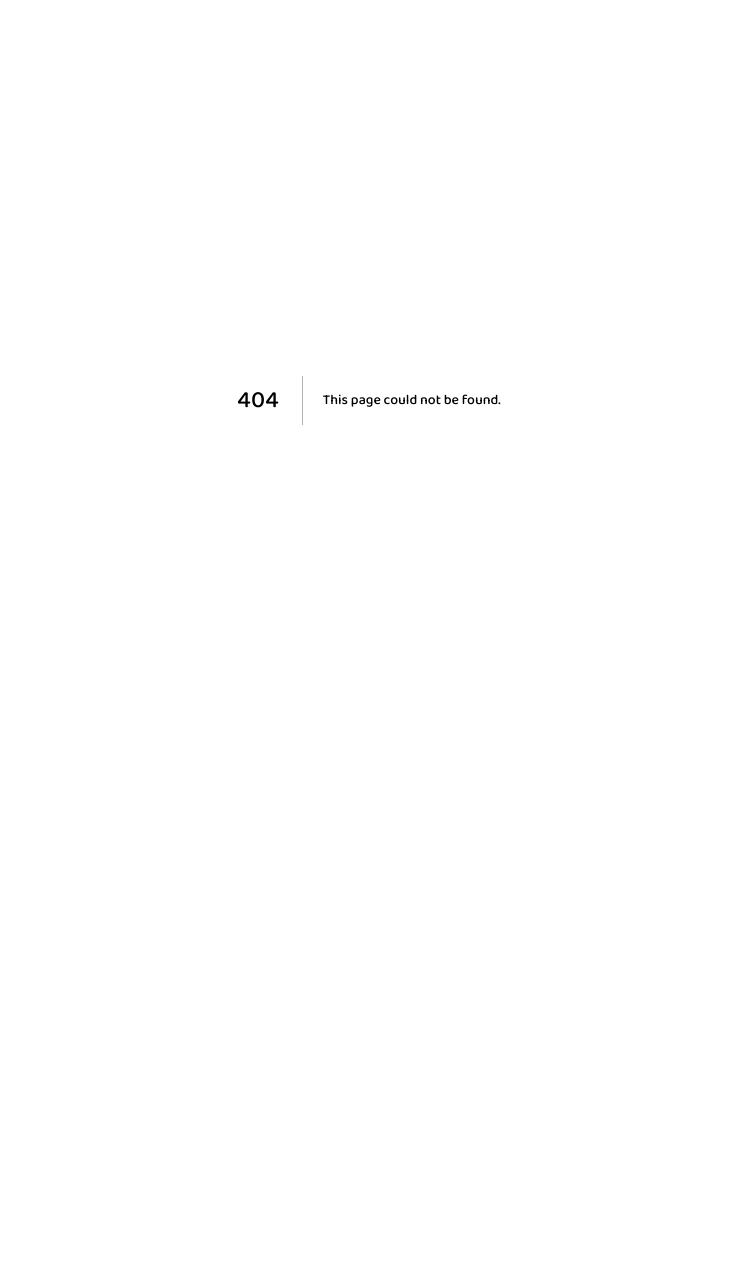
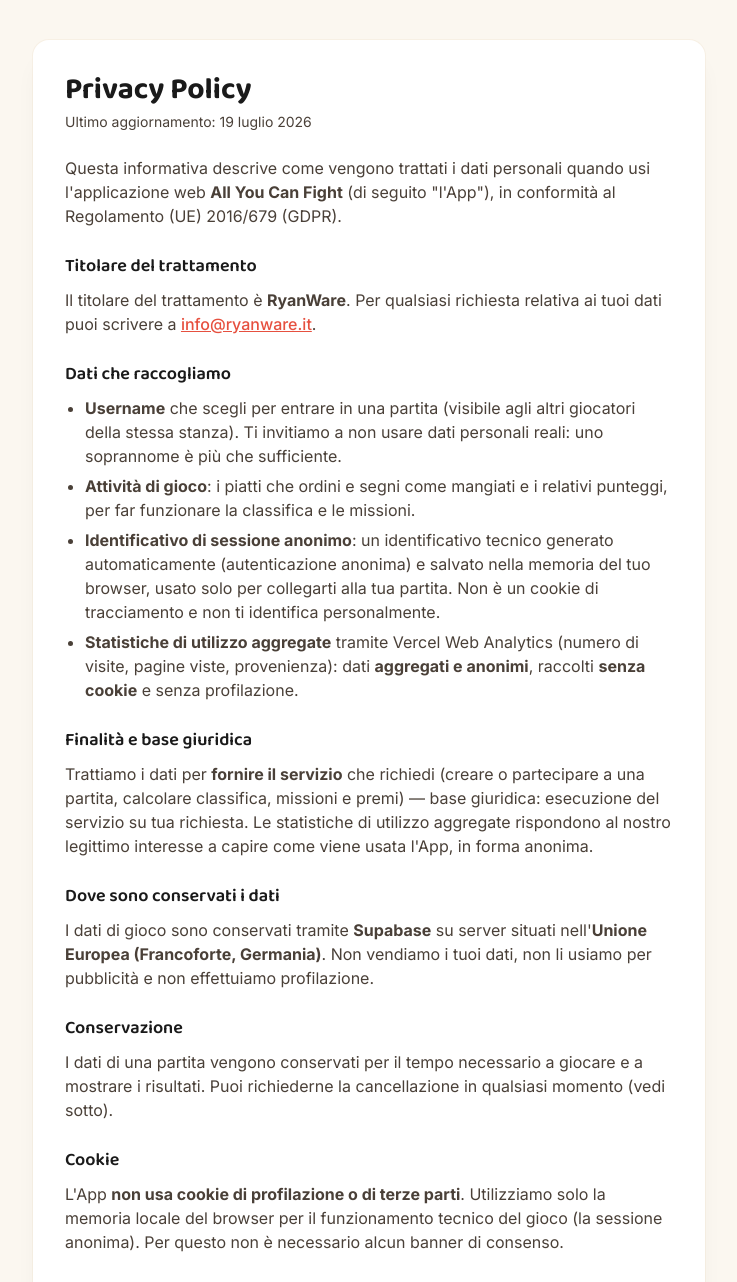
Before and after one commit to sonoryaann/AllYouCanFight, a Next.js app: page /privacy in a window 1280 px wide. Before the commit this address had no page. Shown: the top 1282 px of the page, without its empty margins (271-1008 px from the left). Before the commit the page ends 800 px from the top, so only its background shows below. Built offline with nearby package versions, Linux system fonts and the light colour scheme.

Commit message:
feat: cookieless Vercel Web Analytics + GDPR privacy policy page

```diff
--- a/package.json
+++ b/package.json
@@ -13,6 +13,7 @@
   "dependencies": {
     "@supabase/ssr": "^0.12.3",
     "@supabase/supabase-js": "^2.109.0",
+    "@vercel/analytics": "^2.0.1",
     "next": "16.2.10",
     "react": "19.2.4",
     "react-dom": "19.2.4"
--- a/src/app/layout.tsx
+++ b/src/app/layout.tsx
@@ -1,5 +1,6 @@
 import type { Metadata, Viewport } from "next";
 import { Baloo_2, Inter } from "next/font/google";
+import { Analytics } from "@vercel/analytics/next";
 import "./globals.css";
 
 const baloo = Baloo_2({
@@ -41,7 +42,10 @@ export default function RootLayout({
       lang="it"
       className={`${baloo.variable} ${inter.variable} h-full antialiased`}
     >
-      <body className="min-h-full flex flex-col bg-rice text-nori">{children}</body>
+      <body className="min-h-full flex flex-col bg-rice text-nori">
+        {children}
+        <Analytics />
+      </body>
     </html>
   );
 }
--- a/src/app/page.tsx
+++ b/src/app/page.tsx
@@ -1,6 +1,7 @@
 "use client";
 
 import { useEffect, useState } from "react";
+import Link from "next/link";
 import { CreateForm } from "@/components/CreateForm";
 import { JoinForm } from "@/components/JoinForm";
 import { IntroAnimation } from "@/components/IntroAnimation";
@@ -57,6 +58,12 @@ export default function Home() {
           </h2>
           <JoinForm />
         </section>
+
+        <footer className="pt-2 text-center">
+          <Link href="/privacy" className="text-xs text-nori-soft underline hover:text-nori">
+            Privacy Policy
+          </Link>
+        </footer>
       </div>
     </div>
   );
--- /dev/null
+++ b/src/app/privacy/page.tsx
@@ -0,0 +1,129 @@
+import type { Metadata } from "next";
+import Link from "next/link";
+
+export const metadata: Metadata = {
+  title: "Privacy Policy — All You Can Fight",
+  description: "Come All You Can Fight tratta i tuoi dati.",
+};
+
+export default function PrivacyPage() {
+  return (
+    <div className="flex flex-1 flex-col items-center bg-rice px-4 py-10">
+      <article className="flex w-full max-w-2xl flex-col gap-6 rounded-2xl bg-card p-6 shadow-xl shadow-nori/5 ring-1 ring-soy-soft/40 sm:p-8">
+        <header className="flex flex-col gap-1">
+          <h1 className="font-display text-3xl font-bold text-nori">Privacy Policy</h1>
+          <p className="text-sm text-nori-soft">Ultimo aggiornamento: 19 luglio 2026</p>
+        </header>
+
+        <p className="text-nori-soft">
+          Questa informativa descrive come vengono trattati i dati personali quando usi
+          l&apos;applicazione web <strong>All You Can Fight</strong> (di seguito &quot;l&apos;App&quot;),
+          in conformità al Regolamento (UE) 2016/679 (GDPR).
+        </p>
+
+        <section className="flex flex-col gap-2">
+          <h2 className="font-display text-lg font-semibold text-nori">Titolare del trattamento</h2>
+          <p className="text-nori-soft">
+            Il titolare del trattamento è <strong>RyanWare</strong>. Per qualsiasi richiesta relativa
+            ai tuoi dati puoi scrivere a{" "}
+            <a href="mailto:info@ryanware.it" className="font-medium text-salmon-dark underline">
+              info@ryanware.it
+            </a>
+            .
+          </p>
+        </section>
+
+        <section className="flex flex-col gap-2">
+          <h2 className="font-display text-lg font-semibold text-nori">Dati che raccogliamo</h2>
+          <ul className="flex list-disc flex-col gap-1.5 pl-5 text-nori-soft">
+            <li>
+              <strong>Username</strong> che scegli per entrare in una partita (visibile agli altri
+              giocatori della stessa stanza). Ti invitiamo a non usare dati personali reali: uno
+              soprannome è più che sufficiente.
+            </li>
+            <li>
+              <strong>Attività di gioco</strong>: i piatti che ordini e segni come mangiati e i
+              relativi punteggi, per far funzionare la classifica e le missioni.
+            </li>
+            <li>
+              <strong>Identificativo di sessione anonimo</strong>: un identificativo tecnico generato
+              automaticamente (autenticazione anonima) e salvato nella memoria del tuo browser, usato
+              solo per collegarti alla tua partita. Non è un cookie di tracciamento e non ti
+              identifica personalmente.
+            </li>
+            <li>
+              <strong>Statistiche di utilizzo aggregate</strong> tramite Vercel Web Analytics
+              (numero di visite, pagine viste, provenienza): dati <strong>aggregati e anonimi</strong>,
+              raccolti <strong>senza cookie</strong> e senza profilazione.
+            </li>
+          </ul>
+        </section>
+
+        <section className="flex flex-col gap-2">
+          <h2 className="font-display text-lg font-semibold text-nori">Finalità e base giuridica</h2>
+          <p className="text-nori-soft">
+            Trattiamo i dati per <strong>fornire il servizio</strong> che richiedi (creare o
+            partecipare a una partita, calcolare classifica, missioni e premi) — base giuridica:
+            esecuzione del servizio su tua richiesta. Le statistiche di utilizzo aggregate rispondono
+            al nostro legittimo interesse a capire come viene usata l&apos;App, in forma anonima.
+          </p>
+        </section>
+
+        <section className="flex flex-col gap-2">
+          <h2 className="font-display text-lg font-semibold text-nori">Dove sono conservati i dati</h2>
+          <p className="text-nori-soft">
+            I dati di gioco sono conservati tramite <strong>Supabase</strong> su server situati
+            nell&apos;<strong>Unione Europea (Francoforte, Germania)</strong>. Non vendiamo i tuoi
+            dati, non li usiamo per pubblicità e non effettuiamo profilazione.
+          </p>
+        </section>
+
+        <section className="flex flex-col gap-2">
+          <h2 className="font-display text-lg font-semibold text-nori">Conservazione</h2>
+          <p className="text-nori-soft">
+            I dati di una partita vengono conservati per il tempo necessario a giocare e a mostrare i
+            risultati. Puoi richiederne la cancellazione in qualsiasi momento (vedi sotto).
+          </p>
+        </section>
+
+        <section className="flex flex-col gap-2">
+          <h2 className="font-display text-lg font-semibold text-nori">Cookie</h2>
+          <p className="text-nori-soft">
+            L&apos;App <strong>non usa cookie di profilazione o di terze parti</strong>. Utilizziamo
+            solo la memoria locale del browser per il funzionamento tecnico del gioco (la sessione
+            anonima). Per questo non è necessario alcun banner di consenso.
+          </p>
+        </section>
+
+        <section className="flex flex-col gap-2">
+          <h2 className="font-display text-lg font-semibold text-nori">I tuoi diritti</h2>
+          <p className="text-nori-soft">
+            Hai diritto di accesso, rettifica, cancellazione, limitazione e opposizione al
+            trattamento, oltre al diritto di proporre reclamo all&apos;autorità di controllo (in
+            Italia, il Garante per la protezione dei dati personali). Per esercitare questi diritti
+            scrivi a{" "}
+            <a href="mailto:info@ryanware.it" className="font-medium text-salmon-dark underline">
+              info@ryanware.it
+            </a>
+            .
+          </p>
+        </section>
+
+        <section className="flex flex-col gap-2">
+          <h2 className="font-display text-lg font-semibold text-nori">Modifiche</h2>
+          <p className="text-nori-soft">
+            Questa informativa può essere aggiornata nel tempo. La data in alto indica l&apos;ultima
+            revisione.
+          </p>
+        </section>
+
+        <Link
+          href="/"
+          className="tap-active mt-2 inline-flex h-12 items-center justify-center self-start rounded-xl bg-nori px-6 font-display font-semibold text-white"
+        >
+          ← Torna alla home
+        </Link>
+      </article>
+    </div>
+  );
+}
```
Also changed, not shown: 1 other file (tests, documents, lock files or other folders).
